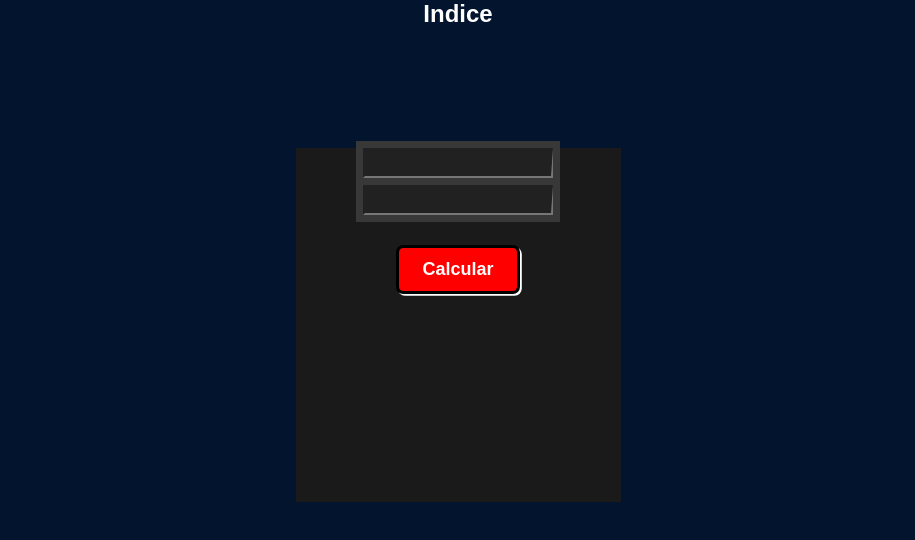
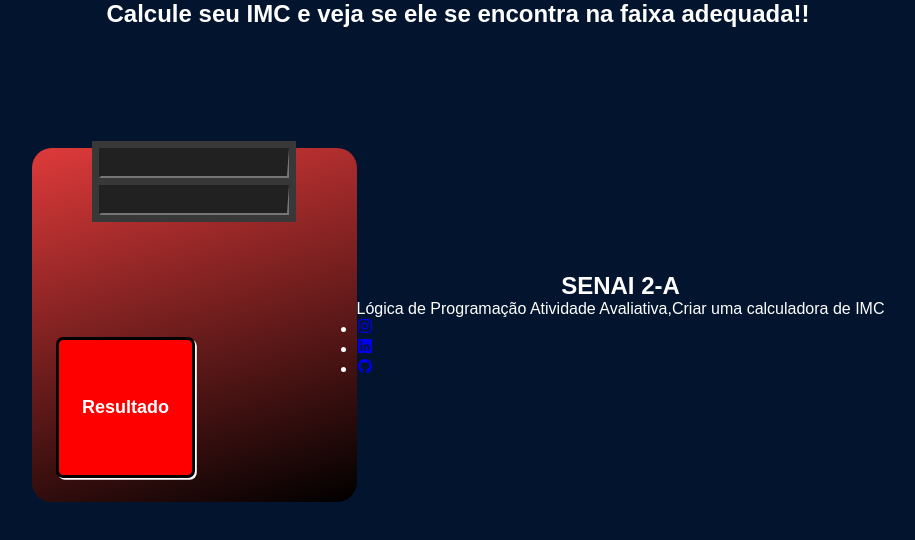
Before and after one commit to victorh21/trabalho-escola-, a plain HTML site: page index.html in a window 1280 px wide. Shown: the whole page, without its empty margins (182-1097 px from the left). Drawn offline with nearby package versions, Linux system fonts and the light colour scheme.

Commit message:
Update index.html

```diff
--- a/index.html
+++ b/index.html
@@ -1,35 +1,40 @@
 <!DOCTYPE html>
-<html lang="en">
+<html lang="pt-br">
 <head>
     <meta charset="UTF-8">
     <meta http-equiv="X-UA-Compatible" content="IE=edge">
     <meta name="viewport" content="width=device-width, initial-scale=1.0">
-  <title>IMC</title>
+    <!-- Link CSS -->
     <link rel="stylesheet" href="style.css">
+    <title>Tela De Login Responsiva</title>
 </head>
+<header>
+    <h2>Calcule seu IMC e veja se ele se encontra na faixa adequada!!</h2>
+</header>
 <body>
-    <footer>
-      <h2>Indice</h2>
-    </footer>
     <div class="container">
         <div class="card">
-      <div class="card2">
          <div class="altura">
-    <input type="number" name="text" class="input" placeholder="Altura (M)" id="altura" >
-    <input type="number" name="text" class="input" placeholder="Peso (KG)" id="peso" >
+            <input placeholder="Altura (M)" type="number" class="input" id="altura">
+            <input placeholder="Peso (Kg)" type="number" class="input" id="peso">
       </div>
-  <button onclick="calcIMC()">Calcular</button>
+      <button onclick="calcIMC()" class="btn">Resultado</button>
       <span id="resultado"></span>
     </div>
+
+    <footer>
+        <div class="footer-content">
+            <h2>SENAI 2-A</h2>
+            <p>Lógica de Programação Atividade Avaliativa,Criar uma calculadora de IMC</p>
+            <ul class="socials">
+                <li><a href="https://www.instagram.com/victor.hhh/"><ion-icon name="logo-instagram"></ion-icon></a></li>
+                <li><a href="https://www.linkedin.com/in/victor-hugo-de-souza/"><ion-icon name="logo-linkedin"></ion-icon></a></li>
+                <li><a href="https://github.com/victorh21"><ion-icon name="logo-github"></ion-icon></a></li>
+            </ul>
         </div>
-  </div>
-</div>
-</div>
-<span id="resultado"></span>
-
-
-
-
+    </footer>
+    <script type="module" src="https://unpkg.com/ionicons@5.5.2/dist/ionicons/ionicons.esm.js"></script>
+<script nomodule src="https://unpkg.com/ionicons@5.5.2/dist/ionicons/ionicons.js"></script>
     <script src="script.js"></script>
 </body>
 </html>
```
Lines whose indentation alone changed are shown as unchanged.
